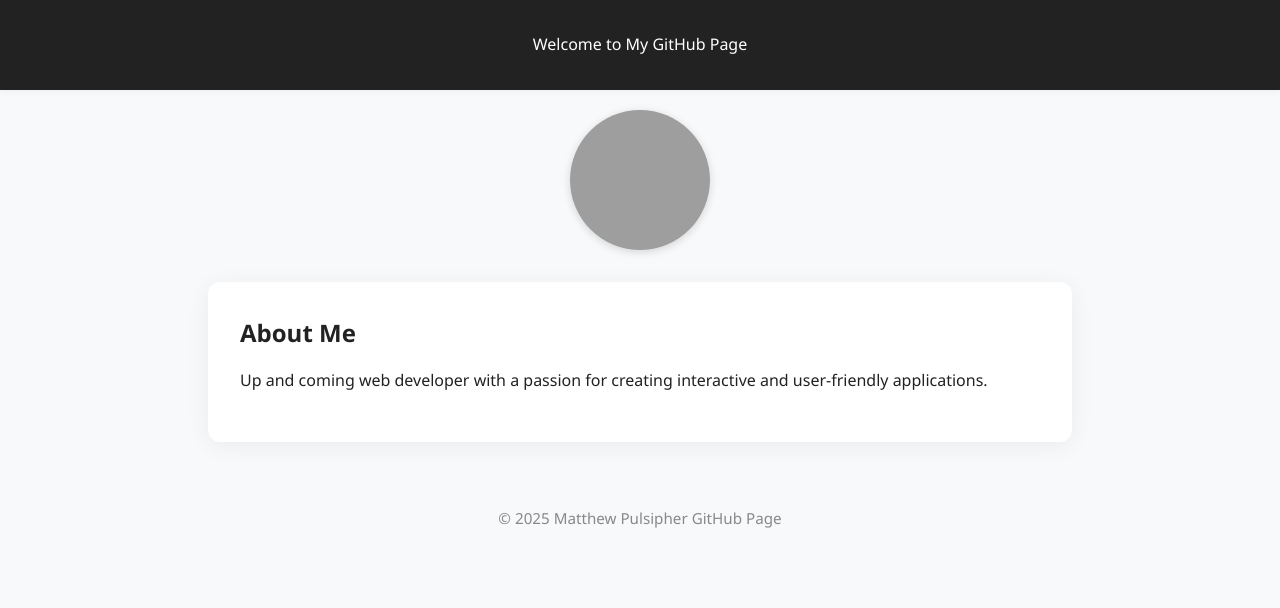
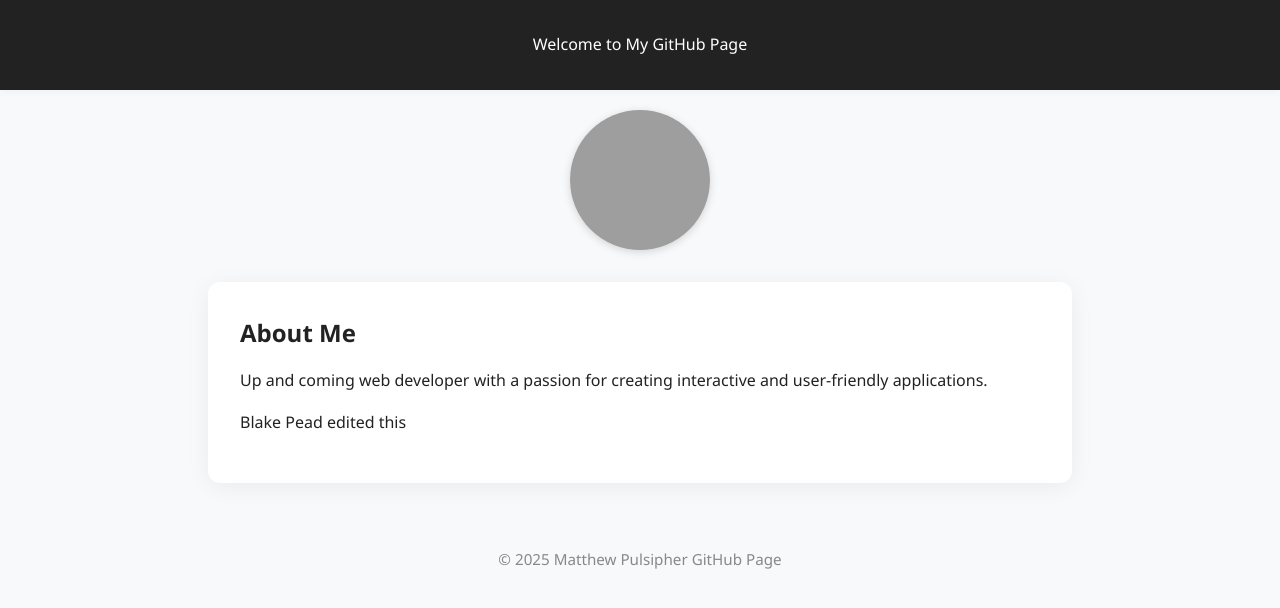
Before and after one commit to mspulsi/IS403, a plain HTML site: page index.html in a window 1280 px wide. Drawn offline with Linux system fonts and the light colour scheme; grey boxes are pictures that could not be loaded.

Commit message:
Blake update

```diff
--- a/index.html
+++ b/index.html
@@ -14,6 +14,7 @@
     <main>
         <h2>About Me</h2>
         <p>Up and coming web developer with a passion for creating interactive and user-friendly applications.</p>
+        <p>Blake Pead edited this</p>
     </main>
     <footer>© 2025 Matthew Pulsipher GitHub Page</footer>
 </body>
```
